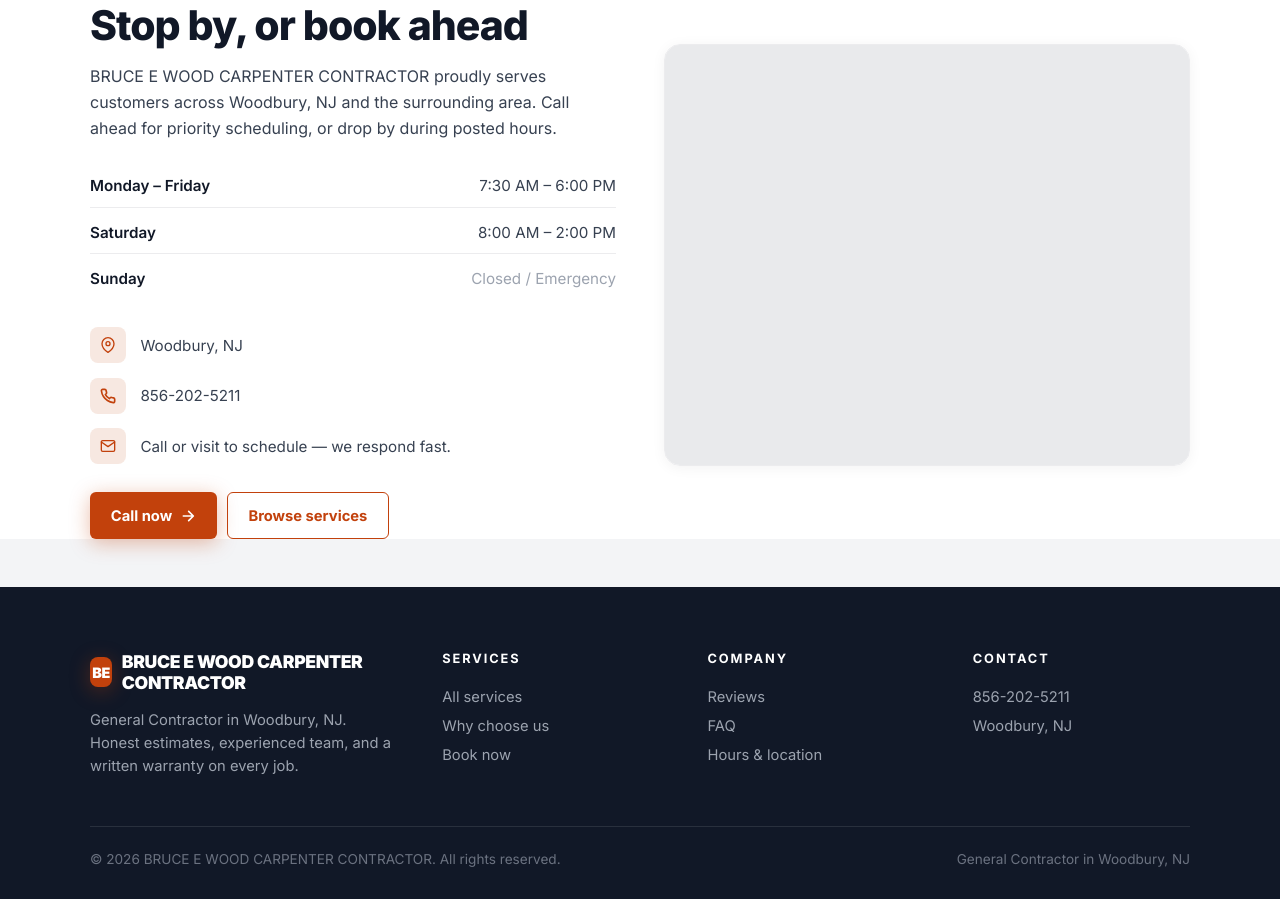
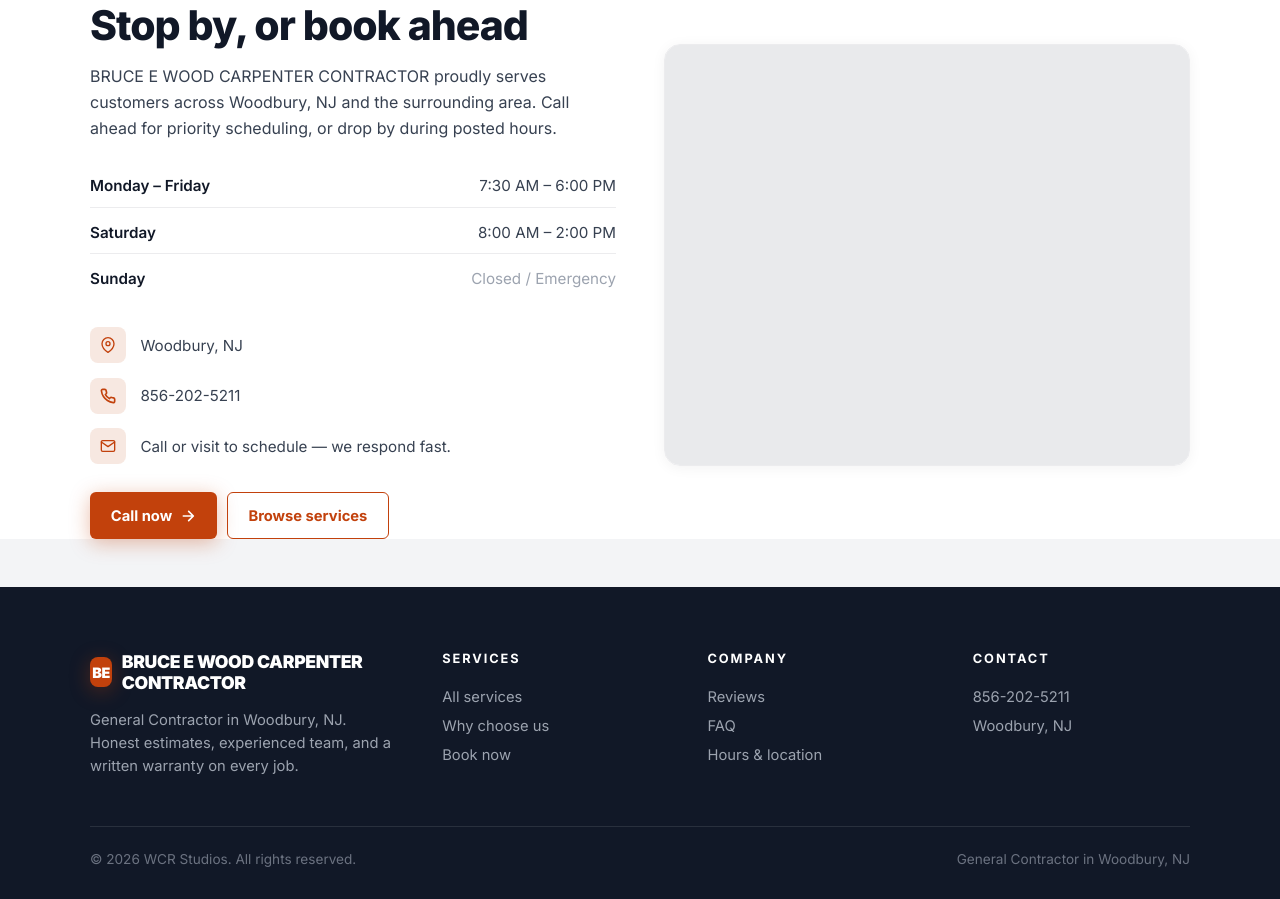
Before and after one commit to Wrenbjor/trades--bruce-e-wood-carpenter-contractor, a plain HTML site: page index.html in a window 1280 px wide. Shown: the part 4645-5544 px from the top of the page. Drawn offline with nearby package versions, Linux system fonts and the light colour scheme; no server answers.

Commit message:
Update site

```diff
--- a/index.html
+++ b/index.html
@@ -605,7 +605,7 @@
     </div>
   </div>
   <div class="foot-bottom">
-    <div>&copy; 2026 BRUCE E WOOD CARPENTER CONTRACTOR. All rights reserved.</div>
+    <div>&copy; 2026 WCR Studios. All rights reserved.</div>
     <div>General Contractor in Woodbury, NJ</div>
   </div>
 </footer>
```
